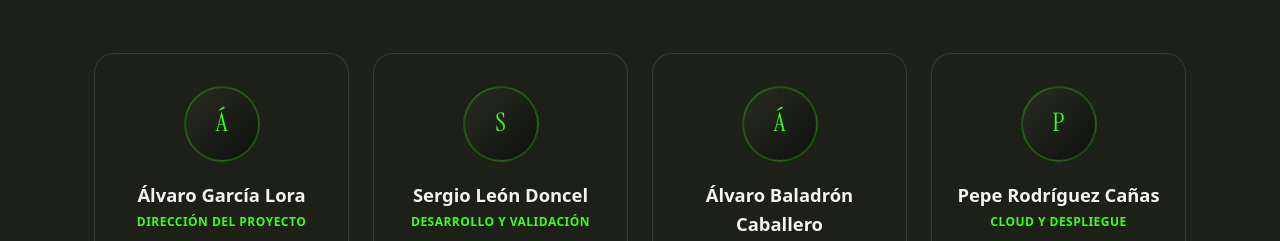
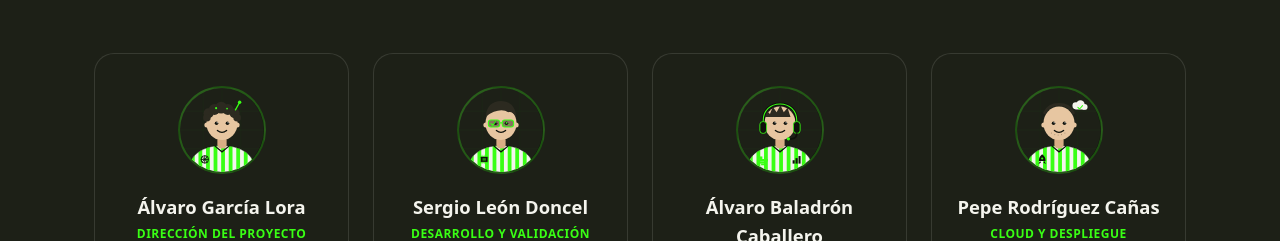
Before and after one commit to FansGrid/landing-page, a plain HTML site: page index.html in a window 1280 px wide. Shown: the part 8647-8888 px from the top of the page. Drawn offline with Linux system fonts and the light colour scheme; a web font is replaced by a local one.

Commit message:
Sustituir iniciales del equipo por avatares ilustrados

```diff
--- a/css/style.css
+++ b/css/style.css
@@ -756,7 +756,7 @@ section[id] { scroll-margin-top: 88px; }
   border-color: var(--lime);
 }
 .team-avatar {
-  width: 76px; height: 76px; border-radius: 50%;
+  width: 88px; height: 88px; border-radius: 50%;
   background: linear-gradient(135deg, var(--bg-surface), var(--bg-deep));
   border: 2px solid rgba(57,255,20,.25);
   display: flex; align-items: center; justify-content: center;
--- a/js/team-config.js
+++ b/js/team-config.js
@@ -13,7 +13,7 @@ window.FANSGRID_TEAM = [
     role: "Dirección del proyecto",
     bio: "Ingeniero Investigador en Robótica y Control Automático",
     linkedin: "https://es.linkedin.com/in/alvaro-garcia-lora",
-    avatar: "" // Opcional: ruta de foto (ej: "assets/alvaro.jpg"). Si se deja vacío, genera un avatar con sus iniciales.
+    avatar: "assets/avatar-alvaro.svg" // Avatar ilustrado: pelo rizado, antena de robot y volante.
   },
   {
     id: "sergio",
@@ -21,7 +21,7 @@ window.FANSGRID_TEAM = [
     role: "Desarrollo y validación",
     bio: "Ingeniero de Software Embebido",
     linkedin: "https://www.linkedin.com/in/sldoncel",
-    avatar: ""
+    avatar: "assets/avatar-sergio.svg"
   },
   {
     id: "baladron",
@@ -29,7 +29,7 @@ window.FANSGRID_TEAM = [
     role: "Arquitectura y full stack",
     bio: "Ingeniero Analista de Datos y Desarrollador de Videojuegos",
     linkedin: "https://es.linkedin.com/in/%C3%A1lvaro-baladr%C3%B3n-caballero-073339257",
-    avatar: ""
+    avatar: "assets/avatar-baladron.svg"
   },
   {
     id: "pepe",
@@ -37,6 +37,6 @@ window.FANSGRID_TEAM = [
     role: "Cloud y despliegue",
     bio: "Ingeniero de Cloud & DevOps",
     linkedin: "https://es.linkedin.com/in/pepepfoter15",
-    avatar: ""
+    avatar: "assets/avatar-pepe.svg"
   }
 ];
```
Also changed, not shown: assets/avatar-alvaro.svg (added), assets/avatar-baladron.svg (added), assets/avatar-pepe.svg (added), assets/avatar-sergio.svg (added), 1 other file.
